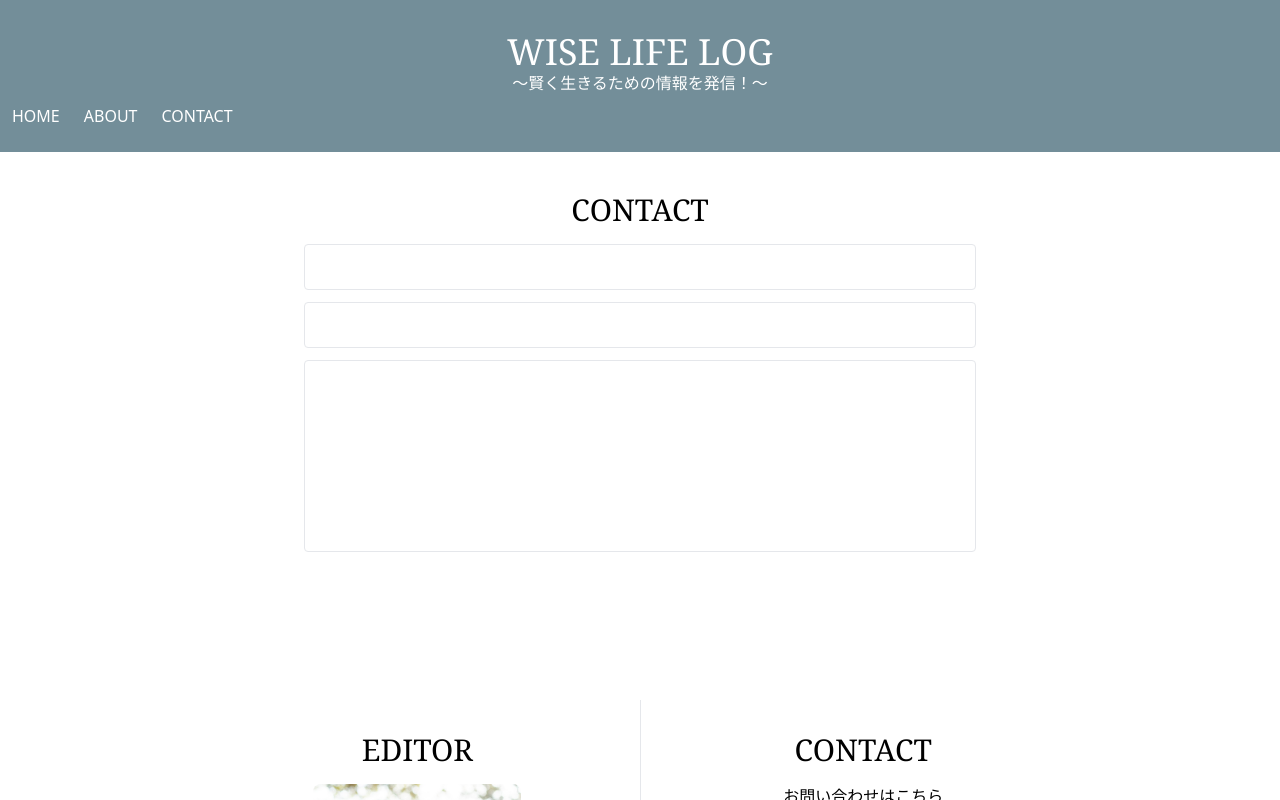
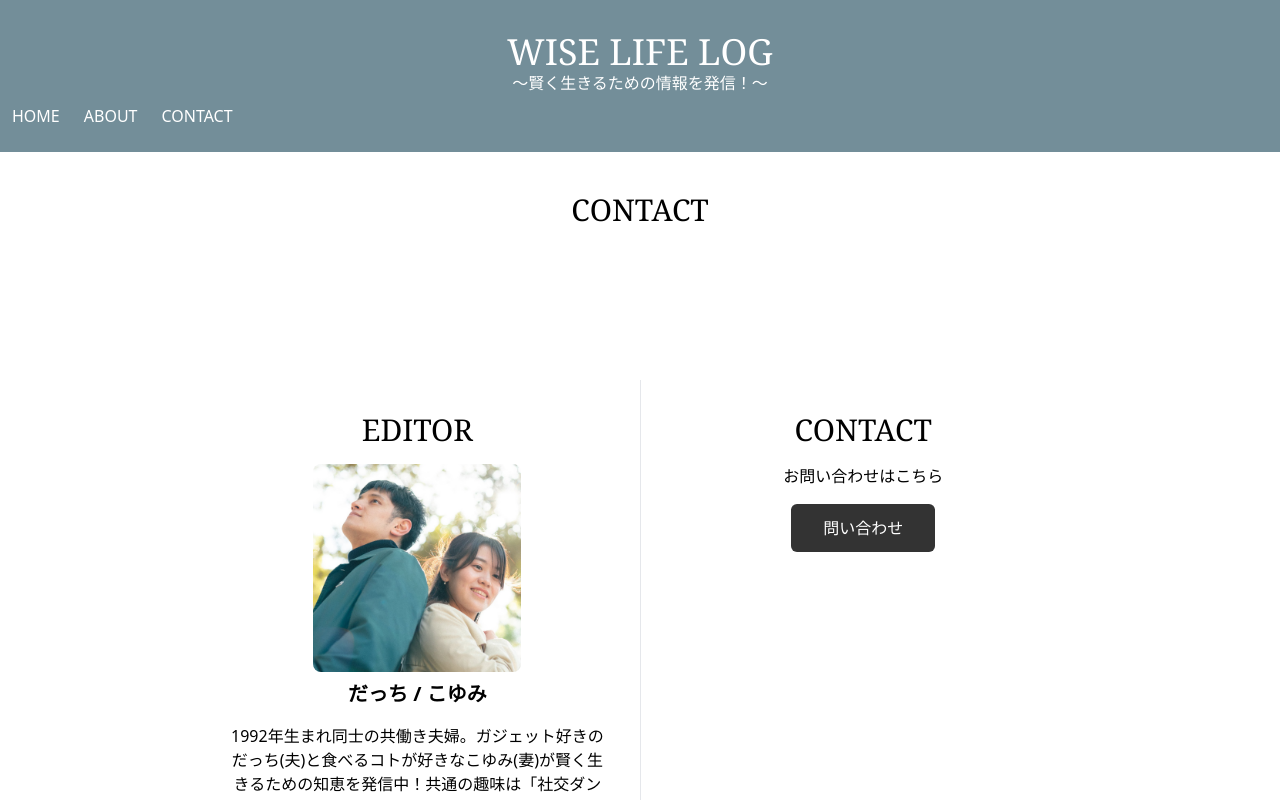
Before and after one commit to DatchLive/Blog, a Next.js app: page /contact in a window 1280 px wide. Shown: the top 800 px of the page. Built offline with nearby package versions, Linux system fonts and the light colour scheme; a web font is replaced by a local one.

Commit message:
🐛 classNameへ修正

```diff
--- a/src/components/footer/index.jsx
+++ b/src/components/footer/index.jsx
@@ -34,7 +34,7 @@ export const Footer = () => {
                 instagram=""
               />
             </div>
-            <div class="sm:w-1/2 sm:pl-8 sm:py-8 sm:border-l border-gray-200 sm:border-t-0 border-t mt-4 pt-4 sm:mt-0 text-center sm:text-left">
+            <div className="sm:w-1/2 sm:pl-8 sm:py-8 sm:border-l border-gray-200 sm:border-t-0 border-t mt-4 pt-4 sm:mt-0 text-center sm:text-left">
               <div className="text-center">
                 <Title title="contact" />
                 <p className="mb-4">お問い合わせはこちら</p>
--- a/src/pages/contact.jsx
+++ b/src/pages/contact.jsx
@@ -5,20 +5,20 @@ export default function Contact() {
   return (
     <Layout>
       <Title title="contact" />
-      <input
-        class="appearance-none block w-full bg-gray-200 text-gray-700 border border-gray-200 rounded py-3 px-4 mb-3 leading-tight focus:outline-none focus:bg-white focus:border-gray-500"
+      {/* <input
+        className="appearance-none block w-full bg-gray-200 text-gray-700 border border-gray-200 rounded py-3 px-4 mb-3 leading-tight focus:outline-none focus:bg-white focus:border-gray-500"
         id="nick"
         type="text"
       ></input>
       <input
-        class="appearance-none block w-full bg-gray-200 text-gray-700 border border-gray-200 rounded py-3 px-4 mb-3 leading-tight focus:outline-none focus:bg-white focus:border-gray-500"
+        className="appearance-none block w-full bg-gray-200 text-gray-700 border border-gray-200 rounded py-3 px-4 mb-3 leading-tight focus:outline-none focus:bg-white focus:border-gray-500"
         id="nick"
         type="text"
       ></input>
       <textarea
-        class=" no-resize appearance-none block w-full bg-gray-200 text-gray-700 border border-gray-200 rounded py-3 px-4 mb-3 leading-tight focus:outline-none focus:bg-white focus:border-gray-500 h-48 resize-none"
+        className=" no-resize appearance-none block w-full bg-gray-200 text-gray-700 border border-gray-200 rounded py-3 px-4 mb-3 leading-tight focus:outline-none focus:bg-white focus:border-gray-500 h-48 resize-none"
         id="message"
-      ></textarea>
+      ></textarea> */}
     </Layout>
   );
 }
```
